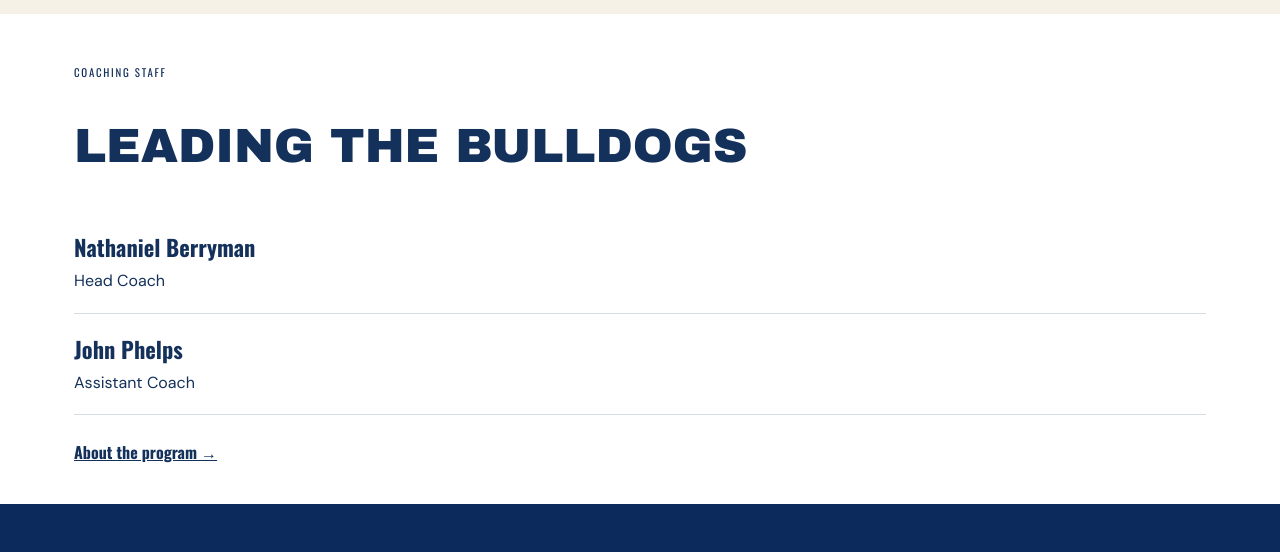
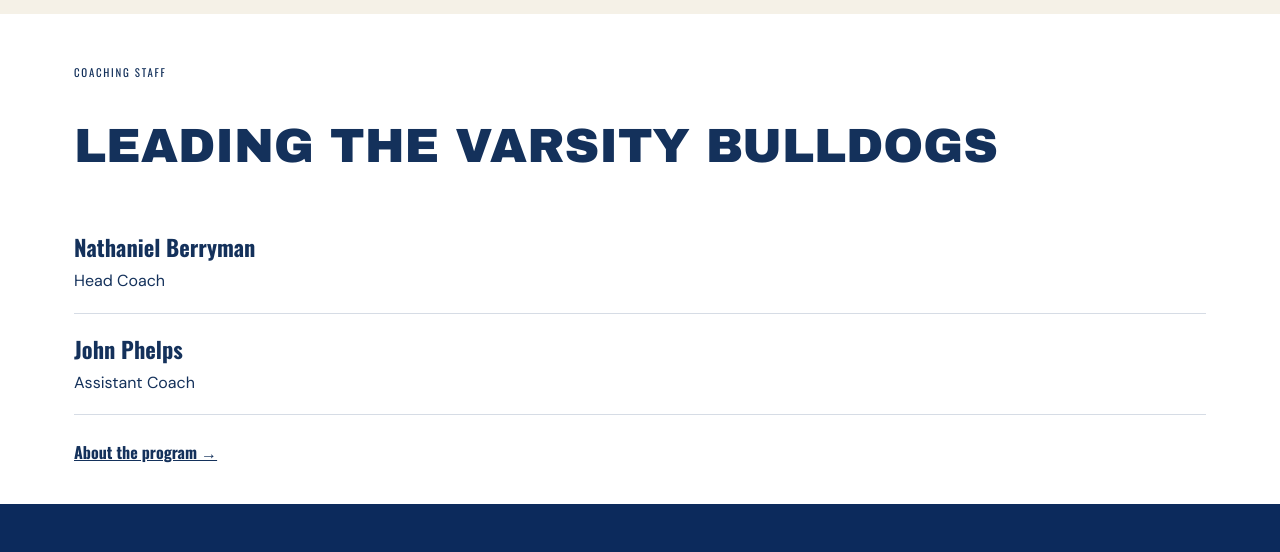
Before and after one commit to tedweb/chamblee-softball, an Astro site: page /teams/varsity in a window 1280 px wide. Shown: the part 1200-1752 px from the top of the page. Built offline with nearby package versions, Linux system fonts and the light colour scheme; Astro itself is replaced by a stand-in of ours; a web font is replaced by a local one.

Commit message:
Identify each team in its coaching staff heading

```diff
--- a/src/pages/teams/[team].astro
+++ b/src/pages/teams/[team].astro
@@ -35,7 +35,7 @@
         return <article><b aria-label={number ? `Jersey number ${number}` : 'Jersey number not listed'}>{number ? `#${number}` : '—'}</b><span>{name}</span></article>;
       })}</div>
     </section>
-    <section class="coach-section" id="coaches"><div><p>COACHING STAFF</p><h2>Leading the Bulldogs</h2><ul class="coach-list">{team.coaches.map(coach => {
+    <section class="coach-section" id="coaches"><div><p>COACHING STAFF</p><h2>Leading the {team.name} Bulldogs</h2><ul class="coach-list">{team.coaches.map(coach => {
       const [name, role] = coach.split(', ');
       return <li><strong>{name}</strong><span>{role === 'HC' ? 'Head Coach' : 'Assistant Coach'}</span></li>;
     })}</ul><a href="/program">About the program →</a></div></section>
```
